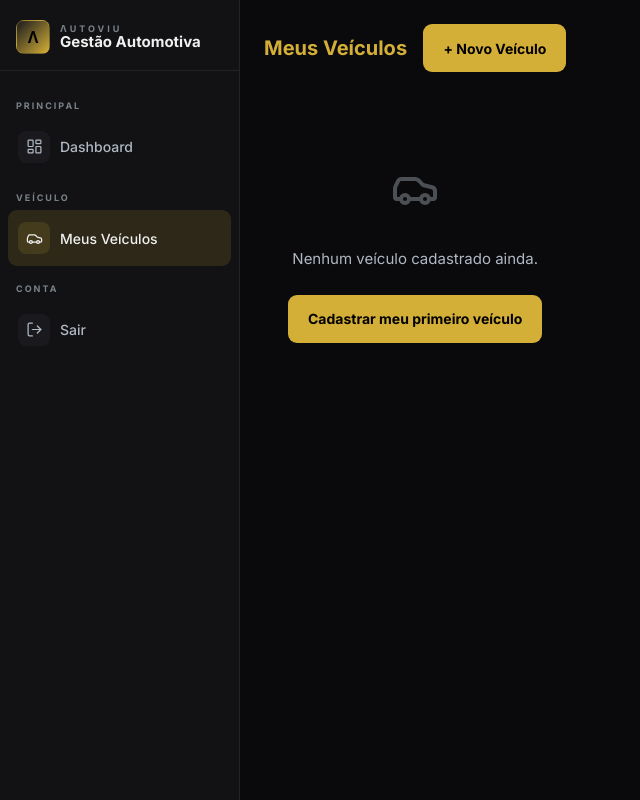
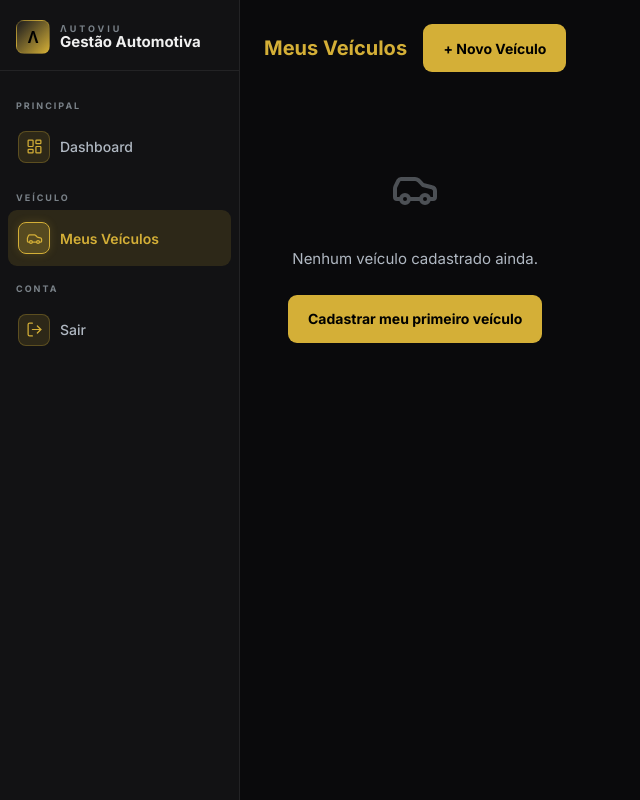
Before and after one commit to devflisboa/zcronos, a Flask app: page /veiculos/ in a window 1280 px wide. Shown: the whole page, without its empty margins (0-640 px from the left). Run offline with Flask 3, Linux system fonts and the light colour scheme; the visitor is signed in with stand-in values (Sample User, id 1); data that the repository does not hold is empty; some libraries are stand-ins or nearby versions.

Commit message:
style: ícones Lucide todos dourados — stroke gold, .ni box com borda e glow gold
- .ni svg stroke:var(--gold) — todos os ícones do sidebar em dourado
- .ni box: fundo gold-d + borda gold-border (identidade da logo aplicada)
- :hover intensifica o gold, .active adiciona box-shadow glow
- nav-item.active: texto em gold + font-weight:600

Co-Authored-By: Claude Sonnet 4.6 <noreply@anthropic.com>

```diff
--- a/static/css/automotive.css
+++ b/static/css/automotive.css
@@ -93,11 +93,12 @@ input,select,textarea,button{font-family:inherit}
 .nav-group-label{font-size:9px;font-weight:700;letter-spacing:2px;color:var(--text3);text-transform:uppercase;padding:16px 8px 6px}
 .nav-item{display:flex;align-items:center;gap:10px;padding:12px 10px;min-height:48px;border-radius:var(--radius-s);color:var(--text2);font-size:14px;font-weight:500;cursor:pointer;transition:all var(--t);border:none;background:none;width:100%;text-align:left}
 .nav-item:focus-visible{outline:2px solid var(--gold);outline-offset:-2px}
-.nav-item .ni{width:32px;height:32px;border-radius:8px;display:flex;align-items:center;justify-content:center;font-size:15px;background:var(--bg3);transition:all var(--t);flex-shrink:0}
-.ni svg{width:17px;height:17px;stroke-width:1.75;display:block}
+.nav-item .ni{width:32px;height:32px;border-radius:8px;display:flex;align-items:center;justify-content:center;font-size:15px;background:var(--gold-d);border:1px solid var(--gold-border);transition:all var(--t);flex-shrink:0}
+.ni svg{width:17px;height:17px;stroke-width:1.75;display:block;stroke:var(--gold);transition:stroke var(--t)}
 .nav-item:hover{color:var(--text);background:var(--bg3)}
-.nav-item.active{color:var(--text);background:var(--red-d)}
-.nav-item.active .ni{background:var(--red-d)}
+.nav-item:hover .ni{background:rgba(212,175,55,0.2);border-color:rgba(212,175,55,0.4)}
+.nav-item.active{color:var(--gold);background:var(--gold-d);font-weight:600}
+.nav-item.active .ni{background:rgba(212,175,55,0.25);border-color:var(--gold);box-shadow:0 0 8px rgba(212,175,55,0.2)}
 .nav-badge{margin-left:auto;background:var(--gold);color:#000;font-size:10px;font-weight:700;padding:1px 7px;border-radius:99px}
 
 .sb-footer{padding:0 16px 12px;border-top:1px solid var(--border)}
```
